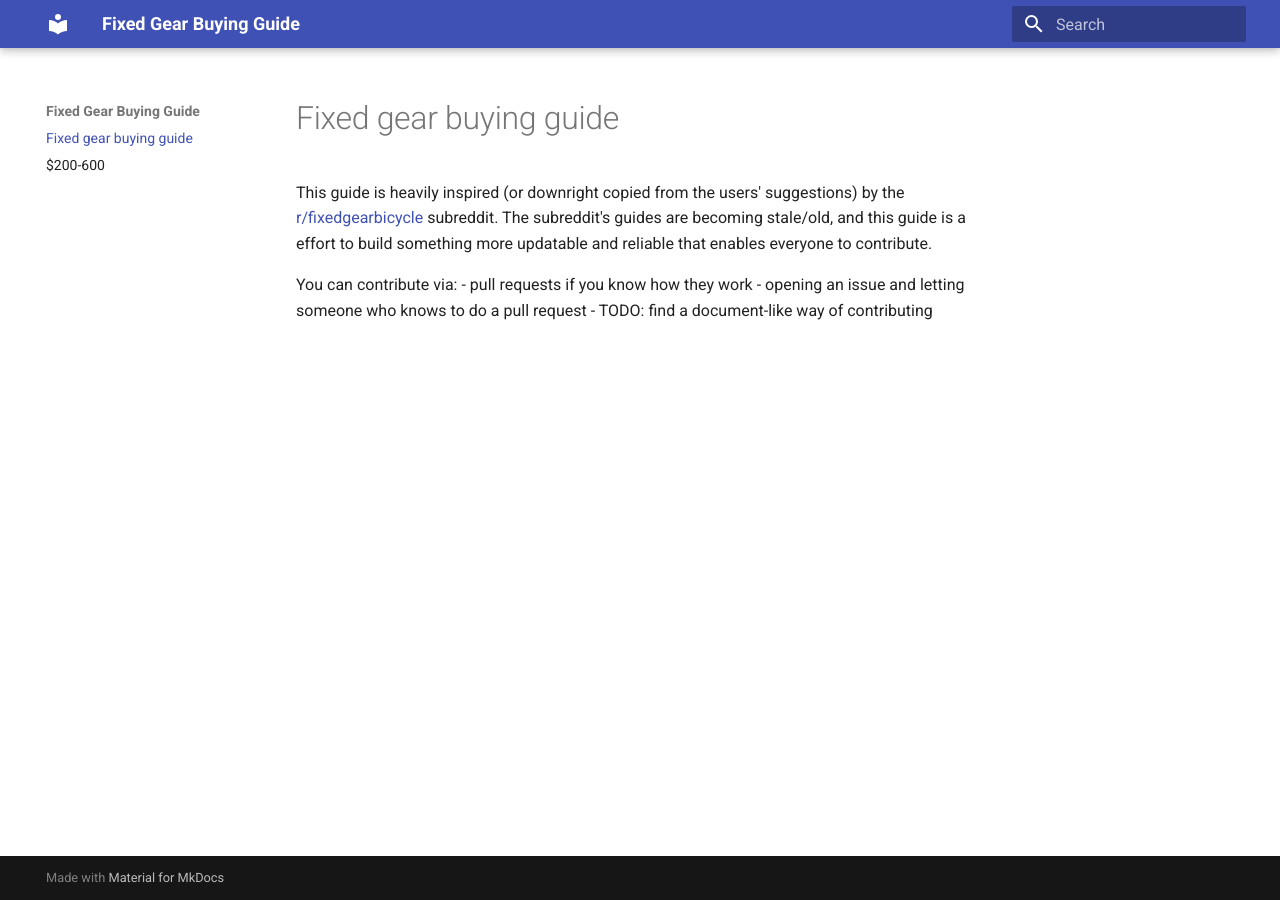
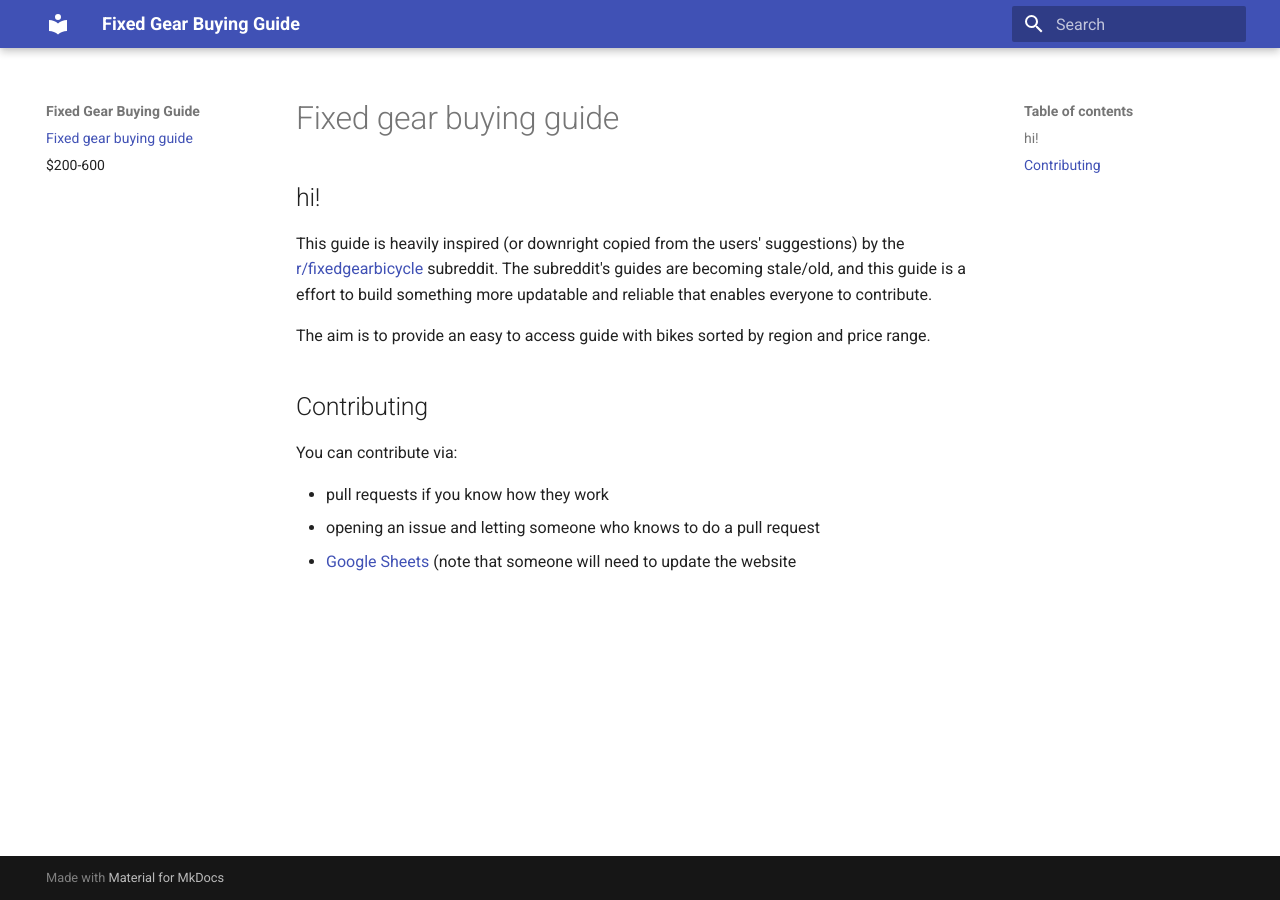
Before and after one commit to Uinelj/fixed-gear-guide, an MkDocs documentation site: the page built from docs/index.md, in a window 1280 px wide. Built offline with MkDocs 1.6.1 and Material for MkDocs 9.7.7, drawn with Linux system fonts in a browser that asks for light colours.

Commit message:
Update index.md

```diff
--- a/docs/index.md
+++ b/docs/index.md
@@ -1,8 +1,13 @@
 # Fixed gear buying guide
 
+## hi!
 This guide is heavily inspired (or downright copied from the users' suggestions) by the [r/fixedgearbicycle](https://reddit.com/r/fixedgearbicycle) subreddit. The subreddit's guides are becoming stale/old, and this guide is a effort to build something more updatable and reliable that enables everyone to contribute.
 
+The aim is to provide an easy to access guide with bikes sorted by region and price range.
+
+## Contributing
 You can contribute via:
+
 - pull requests if you know how they work
 - opening an issue and letting someone who knows to do a pull request
-- TODO: find a document-like way of contributing
+- [Google Sheets](https://docs.google.com/spreadsheets/d/1bLntARYCRT-f-Ms5CyPRtNctFDqasxsTfR-aKQKy64o/edit#gid=0) (note that someone will need to update the website
```
